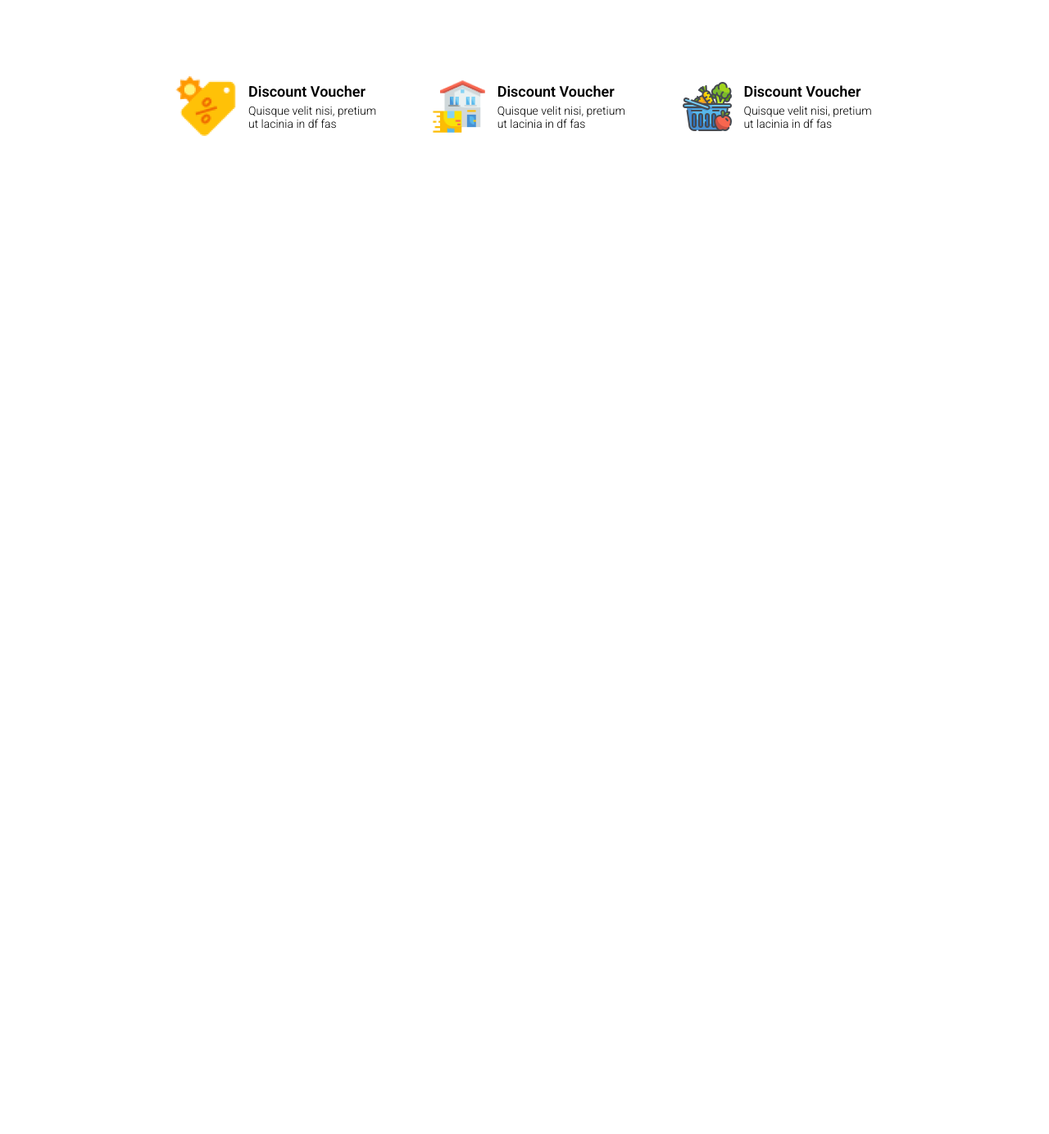
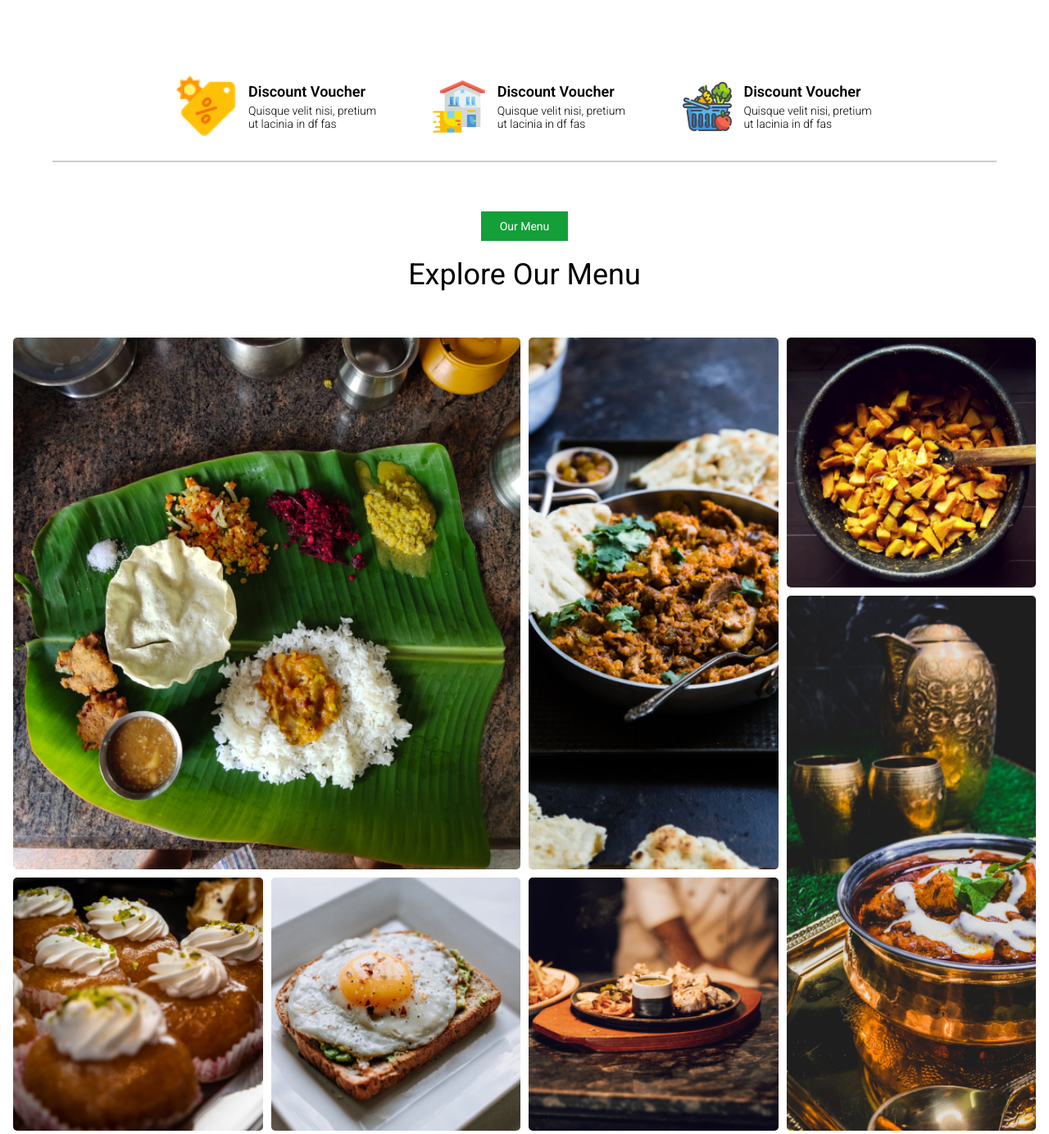
Before and after one commit to stackdaemon/Restaurant-website, a plain HTML site: page index.html in a window 1280 px wide. Shown: the part 695-2079 px from the top of the page at 82% size. Before the commit the page ends 871 px from the top, so only its background shows below. Drawn offline with Linux system fonts and the light colour scheme.

Commit message:
added Menu section

```diff
--- a/css/style.css
+++ b/css/style.css
@@ -1,59 +1,59 @@
-body{
+body {
   font-family: "Roboto", sans-serif;
 }
-*{
+* {
   margin: 0;
   padding: 0;
   box-sizing: border-box;
 }
-.container{
+.container {
   max-width: 1280px;
   margin: auto;
 }
 /* nav section */
-#navigation{
+#navigation {
   display: flex;
   justify-content: space-between;
   align-items: center;
   margin-top: 20px;
 }
-.nav_right{
+.nav_right {
   font-size: 32px;
 }
 /* hero section */
-.hero_section{
+.hero_section {
   display: flex;
   gap: 100px;
   justify-content: space-between;
   align-items: center;
   margin-top: 80px;
 }
-.hero_right{
+.hero_right {
   max-width: 562px;
 }
-.hero_right>h4{
+.hero_right > h4 {
   font-size: 14px;
-     background-color:rgb(20, 159, 57) ;
+  background-color: rgb(20, 159, 57);
   display: inline-block;
   padding: 10px 23px;
   font-weight: 400;
   margin-bottom: 35px;
   color: white;
 }
-.hero_right>h1{
+.hero_right > h1 {
   font-size: 72px;
   font-weight: 500;
   line-height: 1.2;
   margin-bottom: 0;
 }
-.hero_right>p{
+.hero_right > p {
   font-size: 12px;
   font-weight: 500;
-     max-width:  363px;;
+  max-width: 363px;
   margin-bottom: 35px;
-     letter-spacing:0.9px;
+  letter-spacing: 0.9px;
 }
-.hero_right>button{
+.hero_right > button {
   font-size: 24px;
   font-weight: 500;
   padding: 19px 20px;
@@ -64,41 +64,107 @@ body{
   color: white;
   transition: 0.5s;
 }
-.hero_right>button:hover{
-     background-color:rgb(255, 169, 49) ;
+.hero_right > button:hover {
+  background-color: rgb(255, 169, 49);
 }
 /* card section */
-.card{
+.card {
   display: flex;
   gap: 12px;
   /* justify-content: ; */
   align-items: center;
   max-width: 280px;
   padding: 5px 10px;
-     background:white;
+  background: white;
   transition: 0.5s;
 }
-.card:hover{
-      box-shadow:10px 10px 10px rgba(0, 0, 0, 0.145);
+.card:hover {
+  box-shadow: 10px 10px 10px rgba(0, 0, 0, 0.145);
 }
-.card_contant> h4{
+.card_contant > h4 {
   font-size: 18px;
   font-weight: 600;
   margin-bottom: 5px;
 }
-.card_contant> p{
+.card_contant > p {
   font-size: 14px;
   font-weight: 300;
 }
-.discount_container{
+.discount_container {
   display: flex;
   gap: 45px;
 }
-.feature{
+.feature {
   max-width: 878px;
   margin: auto;
   padding-top: 80px;
+}
+.divider {
+  border: 1px solid #ccc;
+  margin: 20px auto;
+}
+.our_title h4{
+     font-size: 14px;
+  background-color: rgb(20, 159, 57);
+  display: inline-block;
+  padding: 10px 23px;
+  font-weight: 400;
+  margin-top: 40px;
+  margin-bottom: 20px;
+  color: white;
+}
+.our_title{
+     text-align: center;
+}
+.our_title h3{
+     font-size:36px ;
+     font-weight: 400;
+     margin-bottom: 40px;
 
+}
+.divider {
+    width: 90%;
+  }
+  /* menu section */
+.menu{
+     display: grid;
+     gap: 10px;
+     padding: 16px;
+     grid-template-areas:
+      "I1 I1 I2 I3"
+      "I1 I1 I2 I7"
+      "I4 I5 I6 I7"
+      ;
+}
+.menu img{
+     border-radius: 5px;
+     width: 100%;
+     height: 100%;
+     transition: 0.5s;
+}
+.menu img:hover{
+     transform:scale(1.03)
+}
+.item1{
+     grid-area: I1;
+}
+.item2{
+     grid-area: I2;
+}
+.item3{
+     grid-area: I3;
+}
+.item4{
+     grid-area: I4;
+}
+.item5{
+     grid-area: I5;
+}
+.item6{
+     grid-area: I6;
+}
+.item7{
+     grid-area: I7;
 }
 
 
@@ -136,63 +202,67 @@ body{
 
 
 
-
-
-
-
-
-
-
-
-
-
-
-@media screen and (max-width:576px) {
-     #navigation{
+@media screen and (max-width: 576px) {
+  #navigation {
     padding: 16px;
   }
-     .hero_section{
+  .hero_section {
     flex-direction: column;
     padding: 16px;
     text-align: center;
   }
-     .hero_section img,p {
+  .hero_section img,
+  p {
     width: 100%;
     height: 100%;
   }
-     .hero_right h1{
+  .hero_right h1 {
     font-size: 35px;
     margin-bottom: 15px;
   }
-     .hero_right > p{
+  .hero_right > p {
     margin-bottom: 20px;
   }
-     .hero_right h4{
+  .hero_right h4 {
     margin-bottom: 20px;
   }
-     .hero_right button{
+  .hero_right button {
     padding: 10px 25px;
     width: 100%;
   }
   /* card section */
-     .discount_container{
+  .discount_container {
     flex-direction: column;
     justify-content: center;
     align-items: center;
     width: 100%;
     gap: 30px;
   }
-     .feature{
+  .feature {
     padding-top: 40px;
-          padding: 10px;
+    padding: 16px;
     /* text-align: center; */
     align-items: center;
   }
-     .card{
+  .card {
     width: 100%;
     max-width: 280px;
+  }
 
 }
-
+/* menue section */
+.menu{
+     padding: 16px;
+     width: 100%;
 
 }
+.{
+     text-align: center;
+     align-items: center;
+     justify-content: center;
+}
+.our_title{
+     font-size: 30px;
+}
+.menu img{
+}
--- a/index.html
+++ b/index.html
@@ -1,24 +1,30 @@
 <!DOCTYPE html>
 <html lang="en">
   <head>
-     <meta charset="UTF-8">
-     <meta name="viewport" content="width=device-width, initial-scale=1.0">
+    <meta charset="UTF-8" />
+    <meta name="viewport" content="width=device-width, initial-scale=1.0" />
     <!-- Font Awesome CDN Link -->
-<link rel="stylesheet" href="https://cdnjs.cloudflare.com/ajax/libs/font-awesome/6.5.0/css/all.min.css">
+    <link
+      rel="stylesheet"
+      href="https://cdnjs.cloudflare.com/ajax/libs/font-awesome/6.5.0/css/all.min.css"
+    />
     <!-- google fonts -->
- <link rel="preconnect" href="https://fonts.googleapis.com">
-<link rel="preconnect" href="https://fonts.gstatic.com" crossorigin>
-<link href="https://fonts.googleapis.com/css2?family=Roboto:ital,wght@0,100..900;1,100..900&display=swap" rel="stylesheet">
-<link rel="icon" href="./icons/9379.png_860.png" type="image/x-icon">
+    <link rel="preconnect" href="https://fonts.googleapis.com" />
+    <link rel="preconnect" href="https://fonts.gstatic.com" crossorigin />
+    <link
+      href="https://fonts.googleapis.com/css2?family=Roboto:ital,wght@0,100..900;1,100..900&display=swap"
+      rel="stylesheet"
+    />
+    <link rel="icon" href="./icons/9379.png_860.png" type="image/x-icon" />
     <title>Restaurant Website</title>
-     <link rel="stylesheet" href="css/style.css">
+    <link rel="stylesheet" href="css/style.css" />
   </head>
   <body>
     <header class="container">
       <nav>
         <div id="navigation">
           <div class="nav_left">
-                    <img src="./images/logo.png" alt="">
+            <img src="./images/logo.png" alt="" />
           </div>
           <div class="nav_right">
             <i class="fa-solid fa-bars"></i>
@@ -28,43 +34,75 @@
       <!-- Hero section -->
       <div class="hero_section">
         <div class="hero_left">
-          <img src="./images/hero_image.png" alt="Hero Image">
+          <img src="./images/hero_image.png" alt="Hero Image" />
         </div>
         <div class="hero_right">
-          <h4>50 % OFF  All Products</h4>
+          <h4>50 % OFF All Products</h4>
           <h1>Enjoy Your Delicious Food</h1>
-          <p>Quisque velit nisi, pretium ut lacinia in, elementum id enim. Mauris blandit aliquet elit, eget tincidunt nibh pulvinar a.</p>
+          <p>
+            Quisque velit nisi, pretium ut lacinia in, elementum id enim. Mauris
+            blandit aliquet elit, eget tincidunt nibh pulvinar a.
+          </p>
           <button>Explore Now</button>
         </div>
       </div>
-
-
     </header>
     <main>
       <section class="feature">
         <div class="discount_container">
           <div class="card">
-                <img src="./icons/discount.png" alt="discount">
+            <img src="./icons/discount.png" alt="discount" />
             <div class="card_contant">
               <h4>Discount Voucher</h4>
               <p>Quisque velit nisi, pretium ut lacinia in df fas</p>
             </div>
           </div>
           <div class="card">
-                <img src="./icons/delivery.png" alt="delivery">
+            <img src="./icons/delivery.png" alt="delivery" />
             <div class="card_contant">
               <h4>Discount Voucher</h4>
               <p>Quisque velit nisi, pretium ut lacinia in df fas</p>
             </div>
           </div>
           <div class="card">
-                <img src="./icons/fresh.png" alt="fresh">
+            <img src="./icons/fresh.png" alt="fresh" />
             <div class="card_contant">
               <h4>Discount Voucher</h4>
               <p>Quisque velit nisi, pretium ut lacinia in df fas</p>
             </div>
           </div>
-
+        </div>
+      </section>
+      <div class="divider container"></div>
+      <section class="menu_section">
+          <div class="our_title">
+               <h4>Our Menu</h4>
+               <h3>Explore Our Menu</h3>
+          </div>
+          <div class="grid container">
+               <div class="menu">
+                    <div class="item1">
+                         <img src="./images/grid_image1.png" alt="">
+                    </div>
+                    <div class="item2">
+                         <img src="./images/grid_image2.png" alt="">
+                    </div>
+                    <div class="item3">
+                         <img src="./images/grid_image3.png" alt="">
+                    </div>
+                    <div class="item4">
+                         <img src="./images/grid_image4.png" alt="">
+                    </div>
+                    <div class="item5">
+                         <img src="./images/grid_image5.png" alt="">
+                    </div>
+                    <div class="item6">
+                         <img src="./images/grid_image6.png" alt="">
+                    </div>
+                    <div class="item7">
+                         <img src="./images/grid_image7.png" alt="">
+                    </div>
+               </div>
           </div>
       </section>
     </main>
```
Lines whose indentation alone changed are shown as unchanged.
